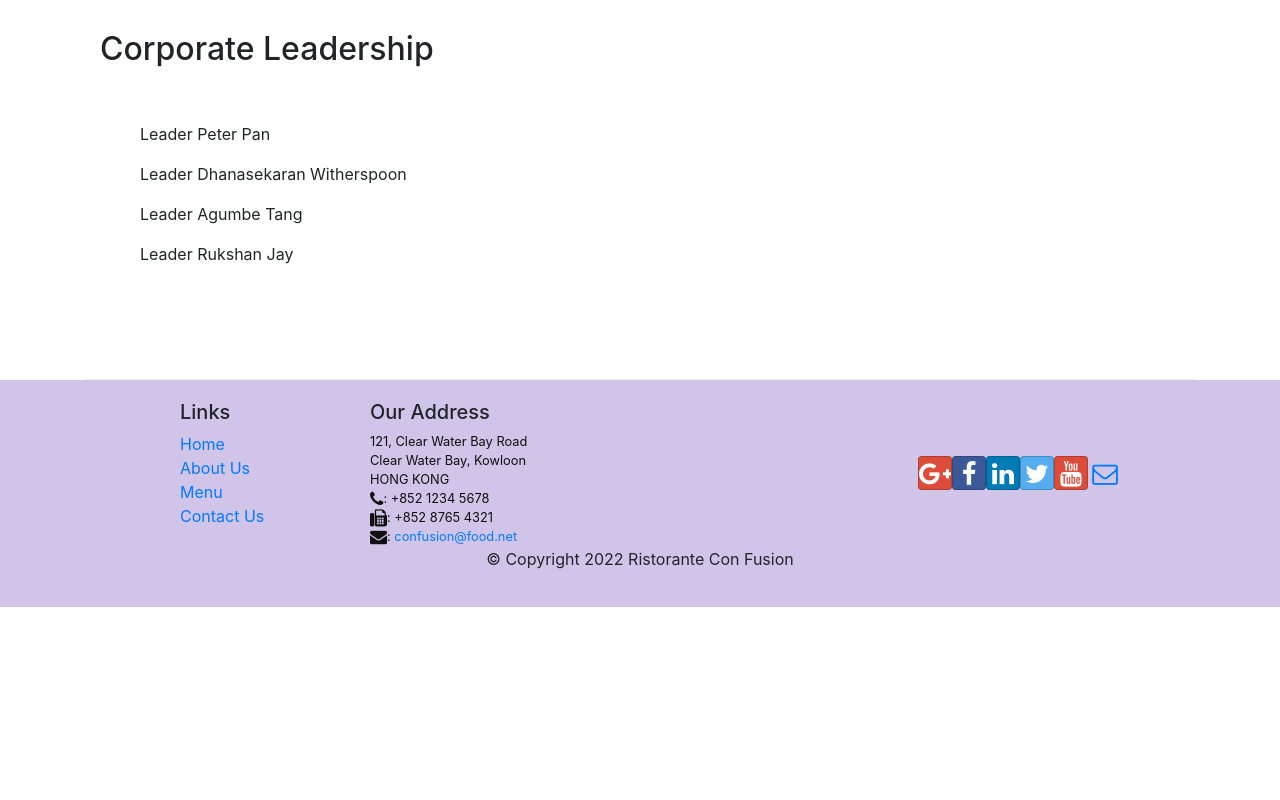
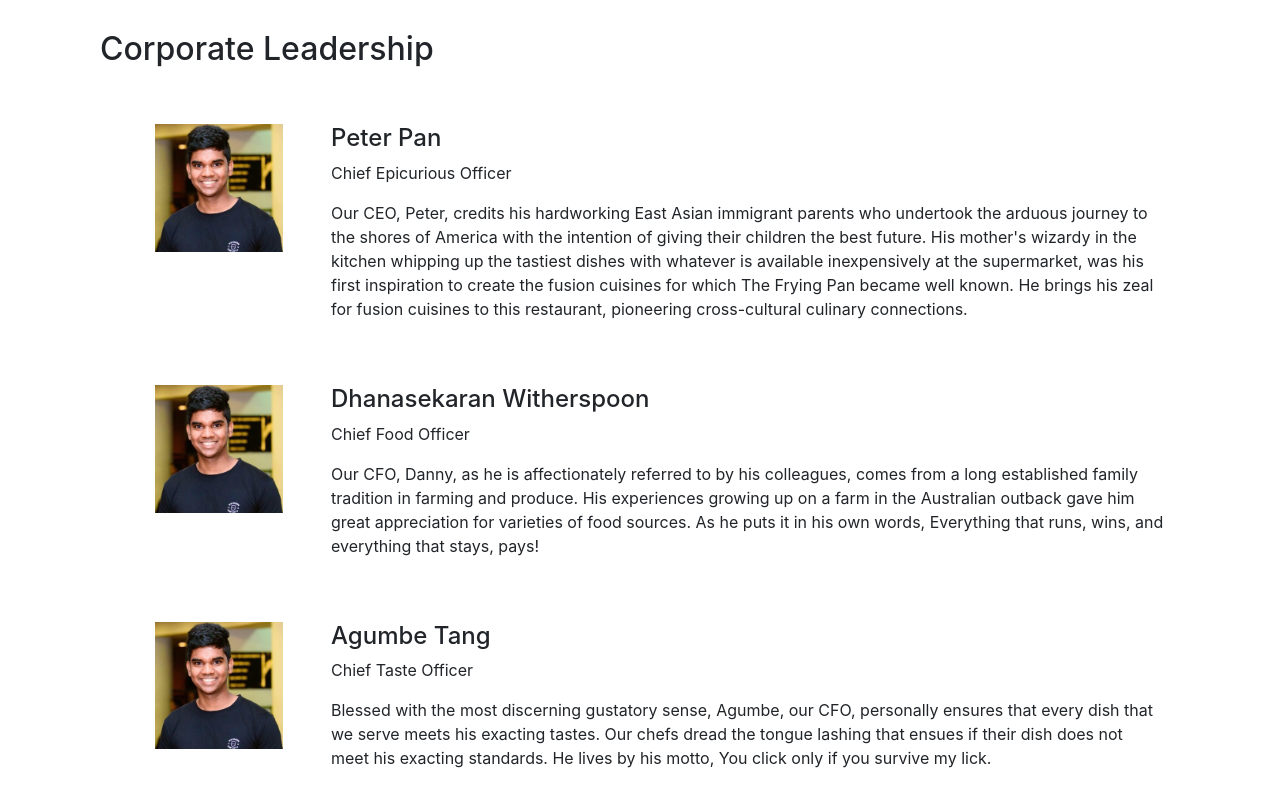
Before and after one commit to rukshan99/coursera-react, a React (Create React App) app in the folder confusion/: page /aboutus in a window 1280 px wide. Shown: the part 1000-1800 px from the top of the page. Before the commit the page ends 1607 px from the top, so only its background shows below. Built offline with nearby package versions, Linux system fonts and the light colour scheme.

Commit message:
assignment 2: render leaders list

```diff
--- a/confusion/src/components/AboutComponent.js
+++ b/confusion/src/components/AboutComponent.js
@@ -4,11 +4,15 @@ import { Link } from 'react-router-dom';
 
 function RenderLeader(props) {
     const leader = props.leader;
+    const imgStyle = {
+        maxHeight: 128,
+        maxWidth: 128
+      }
     return (
         <div key={leader.id} className="col-12 mt-5">
             <Media tag="li">
                 <Media left middle>
-                    <Media object src={leader.image} alt={leader.name} />
+                    <Media object src={leader.image} style={imgStyle} alt={leader.name} />
                 </Media>
                 <Media body className="ml-5">
                     <Media heading>{leader.name}</Media>
@@ -24,7 +28,7 @@ function About(props) {
 
     const leaders = props.leaders.map((leader) => {
         return (
-            <p>Leader {leader.name}</p>
+            <RenderLeader leader={leader} />
         );
     });
 
```
